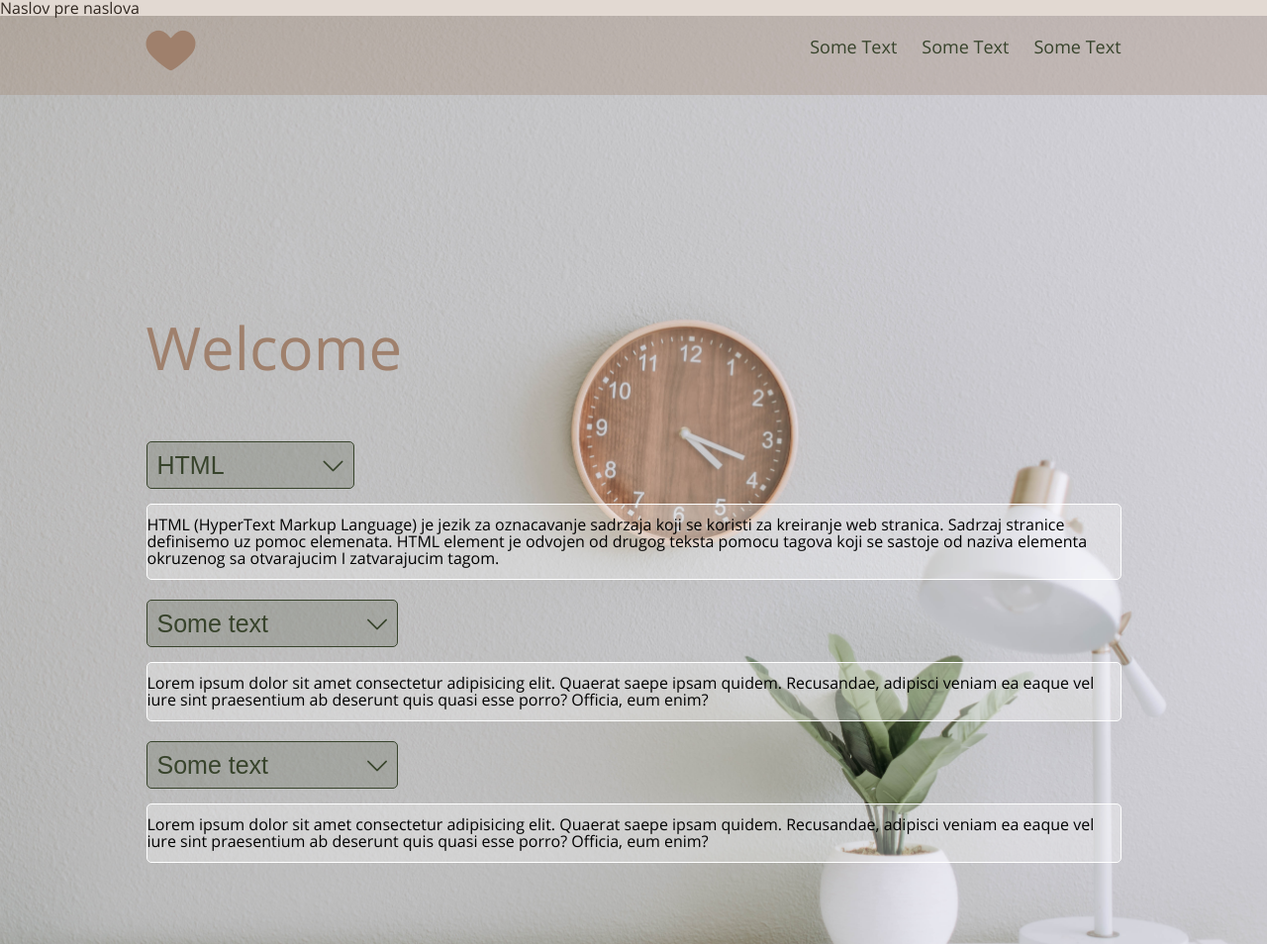
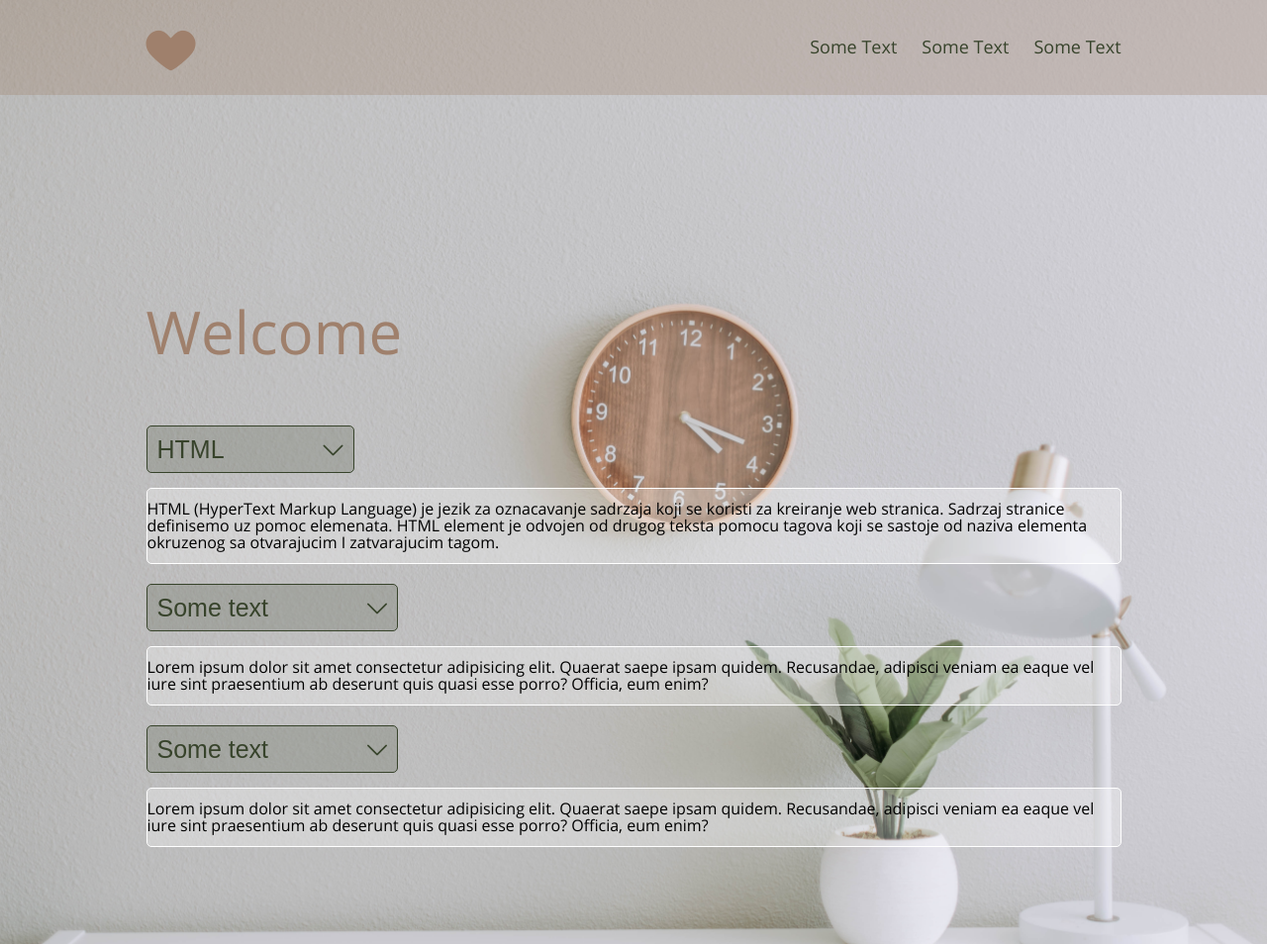
Before and after one commit to TijanaMandic/Vezba-nova, a website: page MerkleBlogVezba/index.html in a window 1280 px wide. Shown: the top 954 px of the page at 99% size. Drawn offline with Linux system fonts and the light colour scheme.

Commit message:
Remove title before content

```diff
--- a/MerkleBlogVezba/index.html
+++ b/MerkleBlogVezba/index.html
@@ -9,7 +9,6 @@
     <script src="dist/js/accordion.js"></script>
 </head>
 <body class="body">
-    <h1>Naslov pre naslova</h1>
     <header class="header">
         <div class="wrap">
             <div class="header__container">
```
